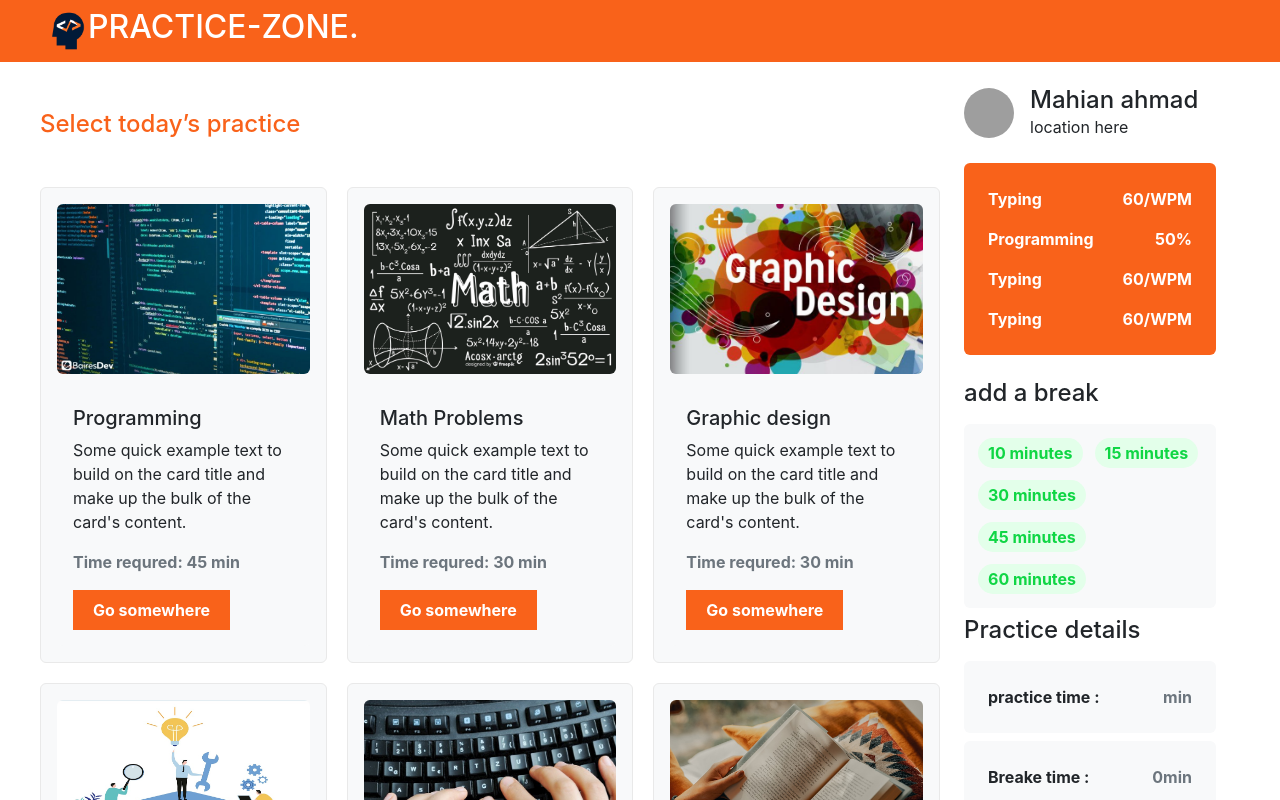
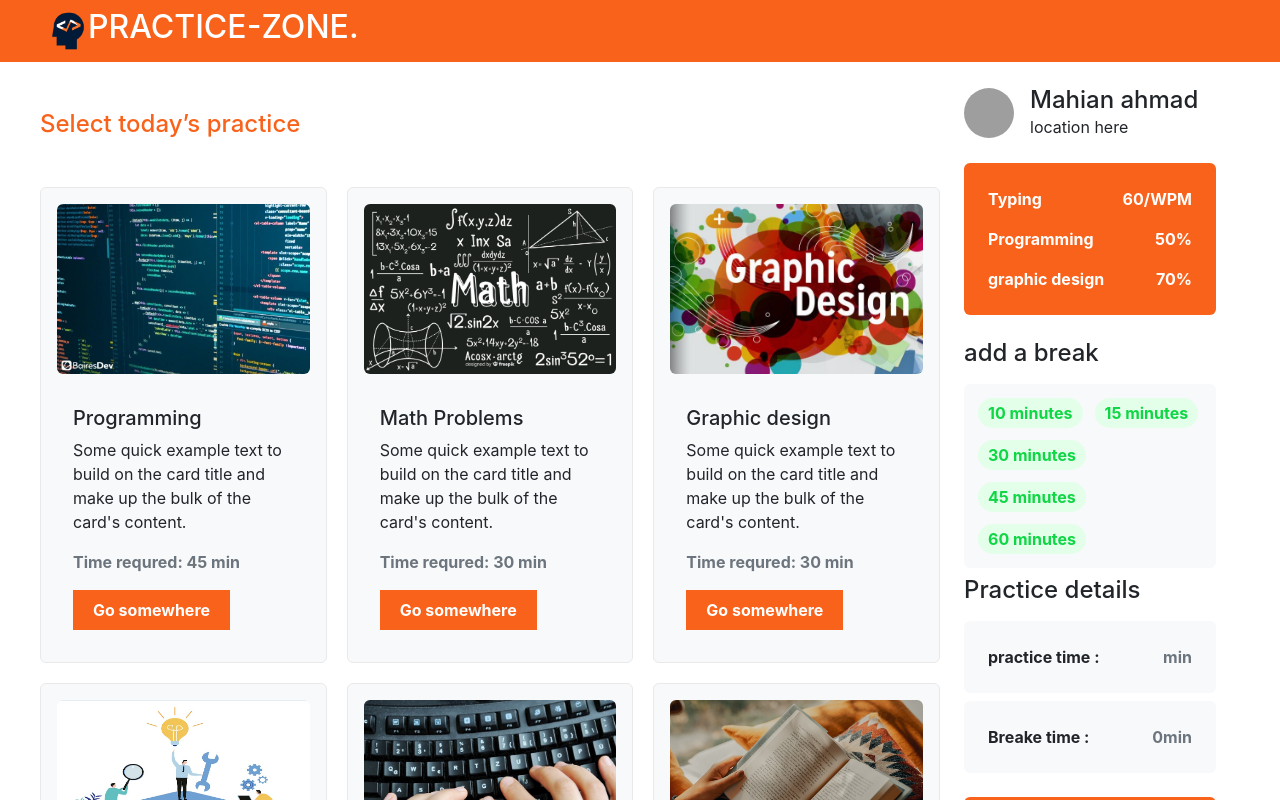
Before and after one commit to mahian/practice-zone, a React (Create React App) app: page / in a window 1280 px wide. Shown: the top 800 px of the page. Built offline with nearby package versions, Linux system fonts and the light colour scheme; grey boxes are pictures that could not be loaded.

Commit message:
final commit

```diff
--- a/src/components/Dashboard.js
+++ b/src/components/Dashboard.js
@@ -28,12 +28,8 @@ const Dashboard = (props) => {
                     <p className='m-0 fw-bold'>50%</p>
                 </div>
                 <div className='d-flex justify-content-between mt-3'>
-                    <p className='m-0 fw-bold'>Typing</p>
-                    <p className='m-0 fw-bold'>60/WPM</p>
-                </div>
-                <div className='d-flex justify-content-between mt-3'>
-                    <p className='m-0 fw-bold'>Typing</p>
-                    <p className='m-0 fw-bold'>60/WPM</p>
+                    <p className='m-0 fw-bold'>graphic design</p>
+                    <p className='m-0 fw-bold'>70%</p>
                 </div>
             </div>
             <h4 className='py-2 mt-3'>add a break</h4>
```
